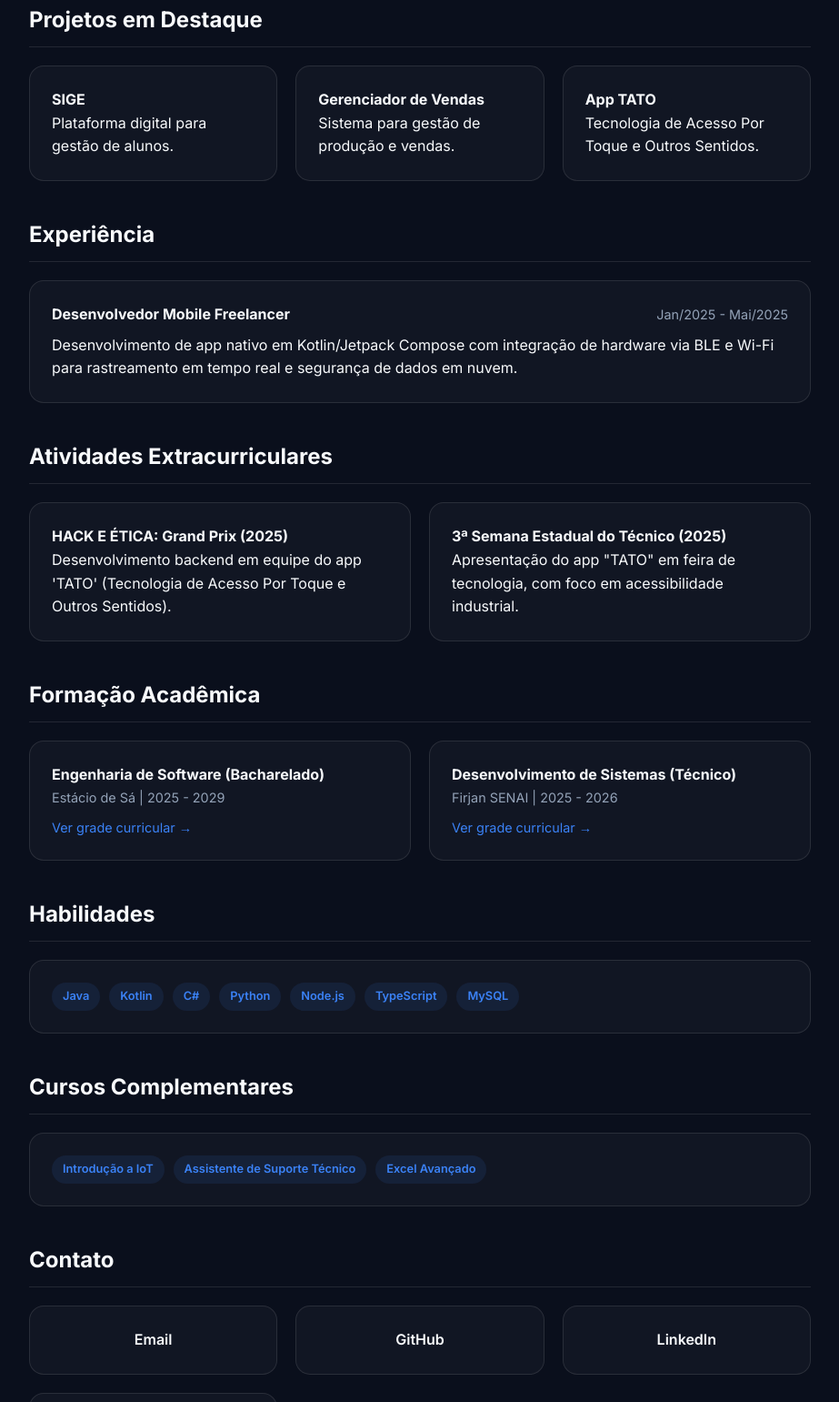
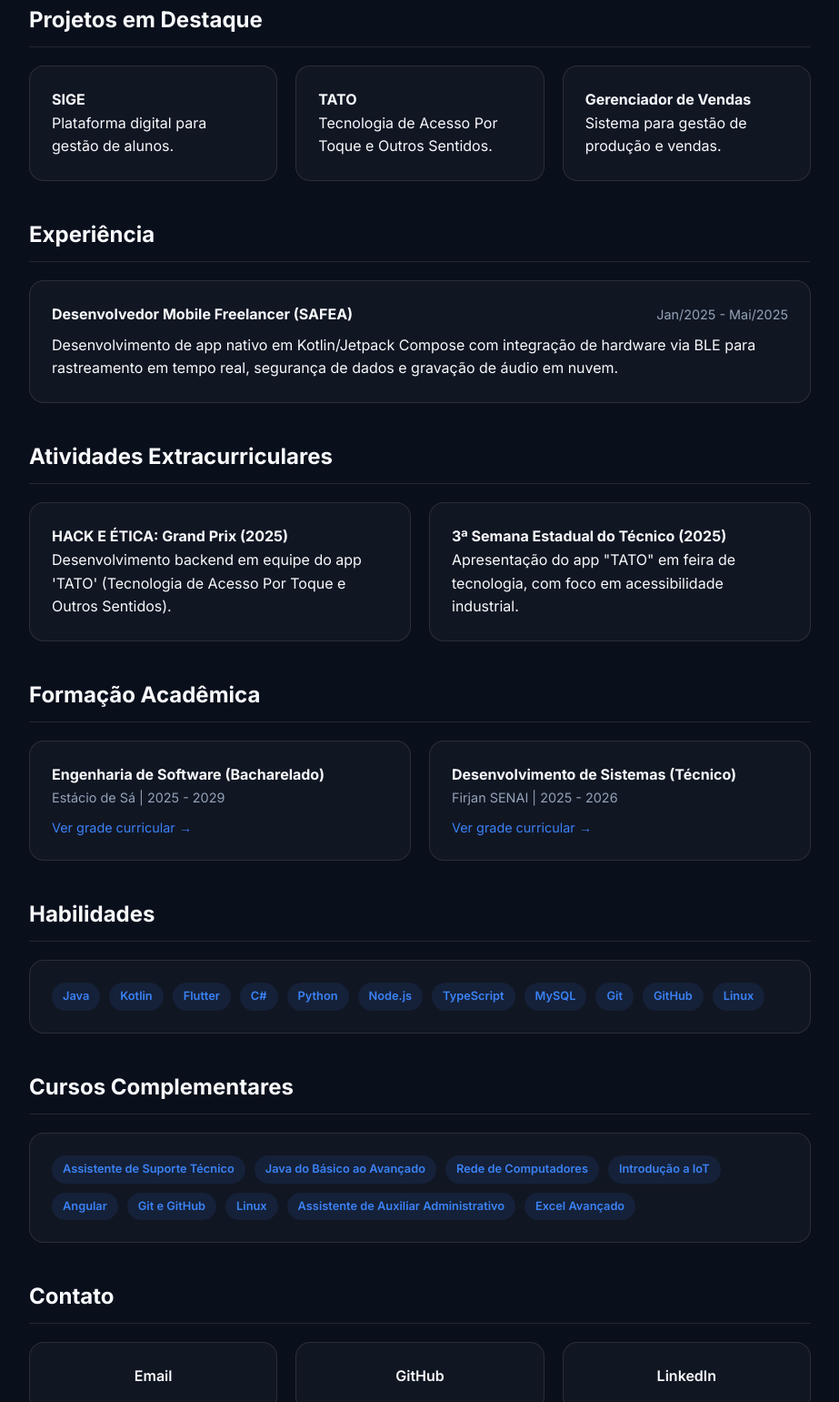
Before and after one commit to Wuzuy/site, a plain HTML site: page index.html in a window 1280 px wide. Shown: the part 635-2176 px from the top of the page at 91% size, without its empty margins (178-1101 px from the left). Drawn offline with Linux system fonts and the light colour scheme.

Commit message:
Atualização de informações

```diff
--- a/index.html
+++ b/index.html
@@ -48,13 +48,13 @@
                     <h4>SIGE</h4>
                     <p>Plataforma digital para gestão de alunos.</p>
                 </div>
+                <div class="card project-card" onclick="openModal('tato')">
+                    <h4>TATO</h4>
+                    <p>Tecnologia de Acesso Por Toque e Outros Sentidos.</p>
+                </div>
                 <div class="card project-card" onclick="openModal('gerenciador-vendas')">
                     <h4>Gerenciador de Vendas</h4>
                     <p>Sistema para gestão de produção e vendas.</p>
-                </div>
-                <div class="card project-card" onclick="openModal('tato')">
-                    <h4>App TATO</h4>
-                    <p>Tecnologia de Acesso Por Toque e Outros Sentidos.</p>
                 </div>
             </div>
         </section>
@@ -63,11 +63,11 @@
             <h3 class="section-title">Experiência</h3>
             <div class="card">
                 <div class="item-header">
-                    <h4>Desenvolvedor Mobile Freelancer</h4>
+                    <h4>Desenvolvedor Mobile Freelancer (SAFEA)</h4>
                     <span class="text-secondary">Jan/2025 - Mai/2025</span>
                 </div>
-                <p>Desenvolvimento de app nativo em Kotlin/Jetpack Compose com integração de hardware via BLE e Wi-Fi
-                    para rastreamento em tempo real e segurança de dados em nuvem.</p>
+                <p>Desenvolvimento de app nativo em Kotlin/Jetpack Compose com integração de hardware via BLE
+                    para rastreamento em tempo real, segurança de dados e gravação de áudio em nuvem.</p>
             </div>
         </section>
 
@@ -107,19 +107,29 @@
             <div class="card tags-container">
                 <span class="tag">Java</span>
                 <span class="tag">Kotlin</span>
+                <span class="tag">Flutter</span>
                 <span class="tag">C#</span>
                 <span class="tag">Python</span>
                 <span class="tag">Node.js</span>
                 <span class="tag">TypeScript</span>
                 <span class="tag">MySQL</span>
+                <span class="tag">Git</span>
+                <span class="tag">GitHub</span>
+                <span class="tag">Linux</span>
             </div>
         </section>
 
         <section id="cursos" class="fade-in">
             <h3 class="section-title">Cursos Complementares</h3>
             <div class="card tags-container">
+                <span class="tag">Assistente de Suporte Técnico</span>
+                <span class="tag">Java do Básico ao Avançado</span>
+                <span class="tag">Rede de Computadores</span>
                 <span class="tag">Introdução a IoT</span>
-                <span class="tag">Assistente de Suporte Técnico</span>
+                <span class="tag">Angular</span>
+                <span class="tag">Git e GitHub</span>
+                <span class="tag">Linux</span>
+                <span class="tag">Assistente de Auxiliar Administrativo</span>
                 <span class="tag">Excel Avançado</span>
             </div>
         </section>
```
